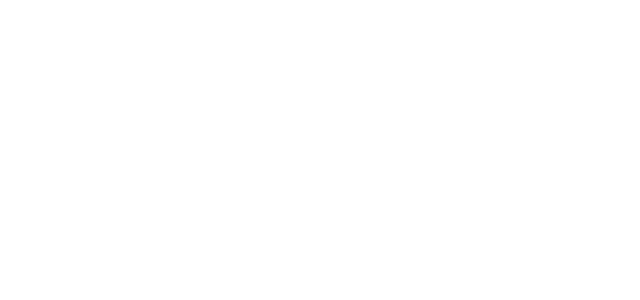
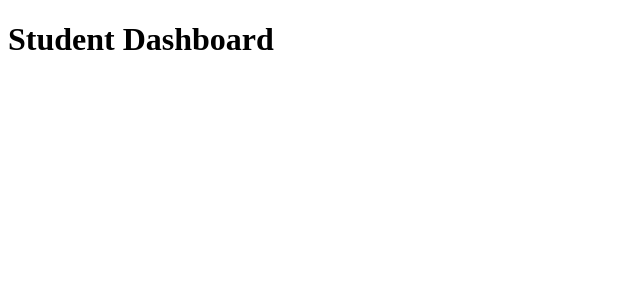
Before and after one commit to SaadiaELF/wm4-1-techieelites-feedbacktracker, a React (Create React App) app in the folder client/: page /student in a window 1280 px wide. Before the commit this address had no page. Shown: the top 300 px of the page, without its empty margins (0-640 px from the left). Built offline with nearby package versions, Linux system fonts and the light colour scheme.

Commit message:
added student dashboard page

```diff
--- a/client/src/App.js
+++ b/client/src/App.js
@@ -2,11 +2,13 @@
 
 import About from "./pages/About";
 import Home from "./pages/Home";
+import StudentDashboard from "./pages/StudentDashboard";
 
 const App = () => (
 	<Routes>
 		<Route path="/" element={<Home />} />
 		<Route path="/about/this/site" element={<About />} />
+		<Route path="/student" element={<StudentDashboard />} />
 	</Routes>
 );
 
--- /dev/null
+++ b/client/src/pages/StudentDashboard.js
@@ -0,0 +1,9 @@
+const StudentDashboard = () => (
+	<main role="main">
+		<div>
+			<h1>Student Dashboard</h1>
+		</div>
+	</main>
+);
+
+export default StudentDashboard;
```
